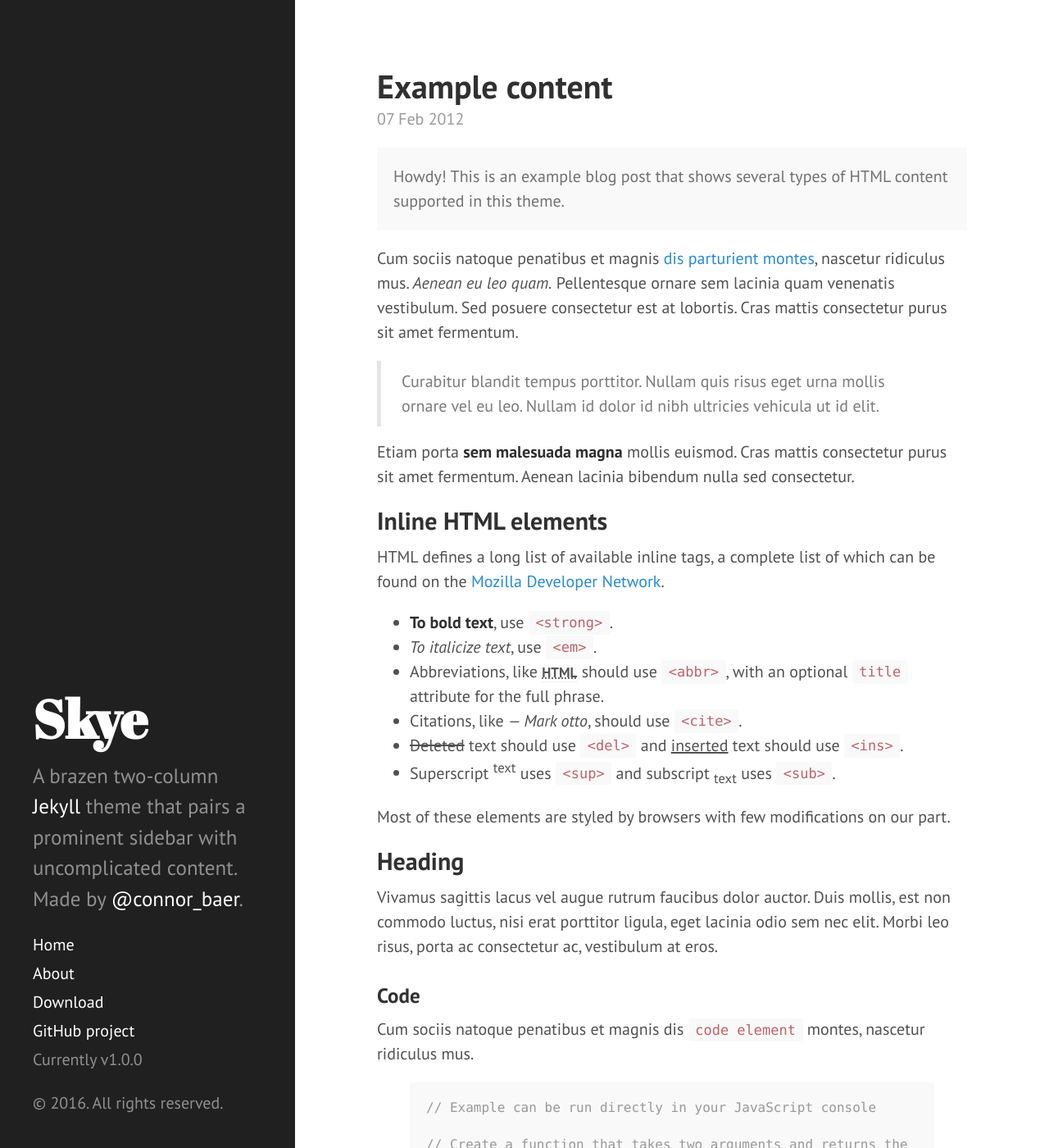
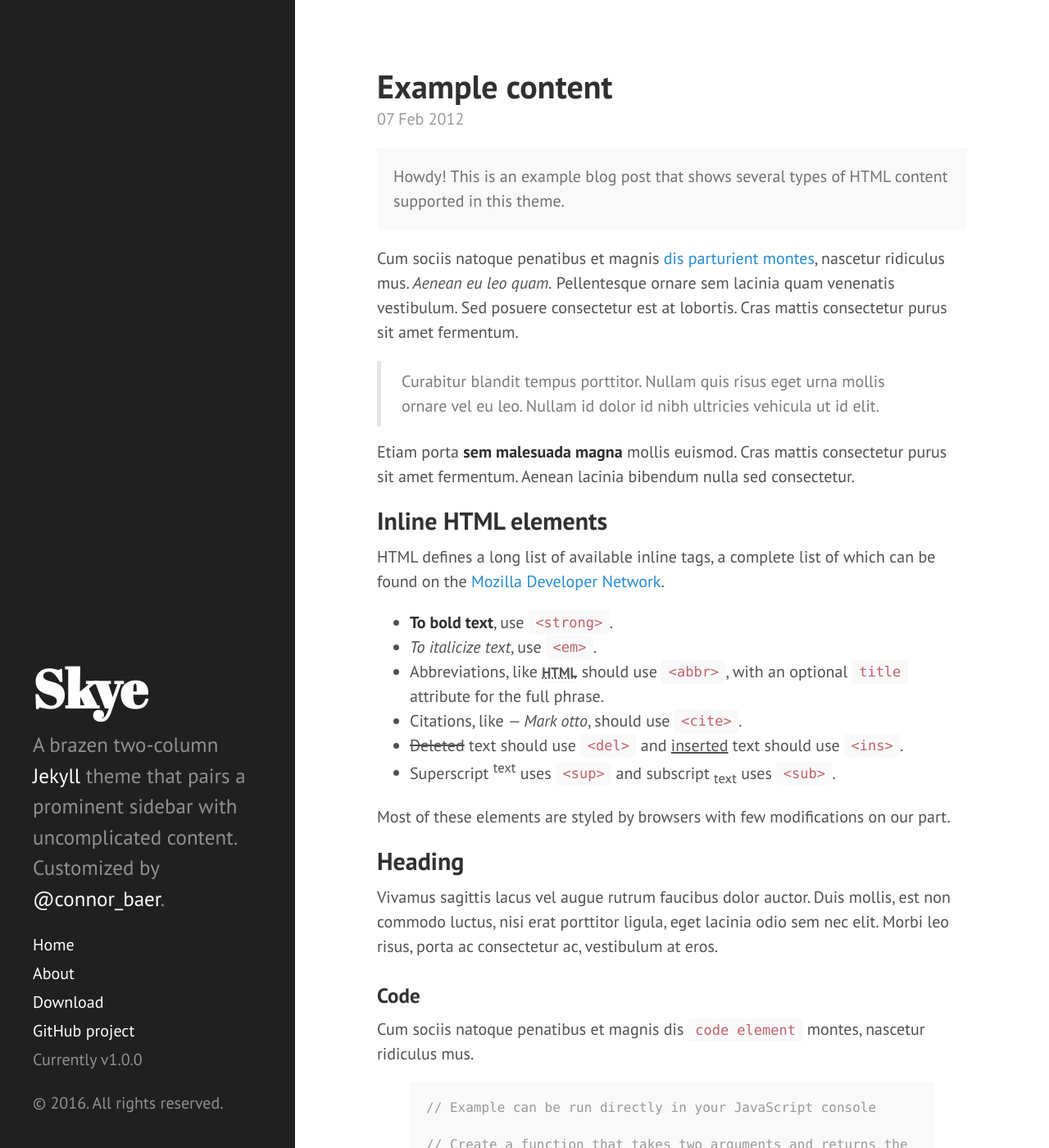
Before and after one commit to npmcdn-to-unpkg-bot/connor-baer.github.io, a Jekyll site: the page built from _posts/2012-02-07-example-content.md, in a window 1280 px wide and 1400 px high. Shown: the whole window at 82% size. Built offline with Jekyll 4.4.1, drawn with Linux system fonts in a browser that asks for light colours; some of the changed text lies outside the part shown.

Commit message:
Update Skye theme

```diff
--- a/_config.yml
+++ b/_config.yml
@@ -2,14 +2,21 @@
 markdown:         kramdown
 highlighter:      rouge
 
-# Permalinks
+# Gems
+gems:
+  - jekyll-sitemap
+  - jekyll-paginate
+
+# Settings
 permalink:        pretty
 paginate:         5
+sass:
+  style: compressed
 
 # Setup
 title:            Skye
 tagline:          'A Jekyll theme'
-description:      'A brazen two-column <a href="http://jekyllrb.com" target="_blank">Jekyll</a> theme that pairs a prominent sidebar with uncomplicated content. Made by <a href="https://twitter.com/connor_baer" target="_blank">@connor_baer</a>.'
+description:      'A brazen two-column <a href="http://jekyllrb.com" target="_blank">Jekyll</a> theme that pairs a prominent sidebar with uncomplicated content. Customized by <a href="https://twitter.com/connor_baer" target="_blank">@connor_baer</a>.'
 url:              http://skye.connorbaer.io
 baseurl:          /
 
--- a/_includes/head.html
+++ b/_includes/head.html
@@ -15,9 +15,8 @@
   </title>
 
   <!-- CSS -->
-  <link rel="stylesheet" href="{{ site.baseurl }}public/css/poole.css">
+  <link rel="stylesheet" href="{{ site.baseurl }}public/css/style.css">
   <link rel="stylesheet" href="{{ site.baseurl }}public/css/syntax.css">
-  <link rel="stylesheet" href="{{ site.baseurl }}public/css/skye.css">
   <link rel="stylesheet" href="http://fonts.googleapis.com/css?family=PT+Sans:400,400italic,700|Abril+Fatface">
 
   <!-- Icons -->
--- a/public/css/skye.css
+++ b/_sass/skye.scss
@@ -101,7 +101,7 @@
 
 /* Sticky sidebar
  *
- * Add the `sidebar-sticky` class to the sidebar's container to affix it the
+ * Add the `sidebar-sticky` class to the sidebar's container to affix the
  * contents to the bottom of the sidebar in tablets and up.
  */
 
--- /dev/null
+++ b/public/css/style.scss
@@ -0,0 +1,7 @@
+---
+# Front matter comment to ensure Jekyll properly reads file.
+---
+
+// Imports
+@import "poole";
+@import "skye";
```
Also changed, not shown: _posts/2013-12-28-introducing-hyde.md (deleted, +0 -37 lines), _posts/2016-02-22-introducing-skye.md (added, +37 -0 lines), _sass/poole.scss (renamed from public/css/poole.css), 1 other file.
